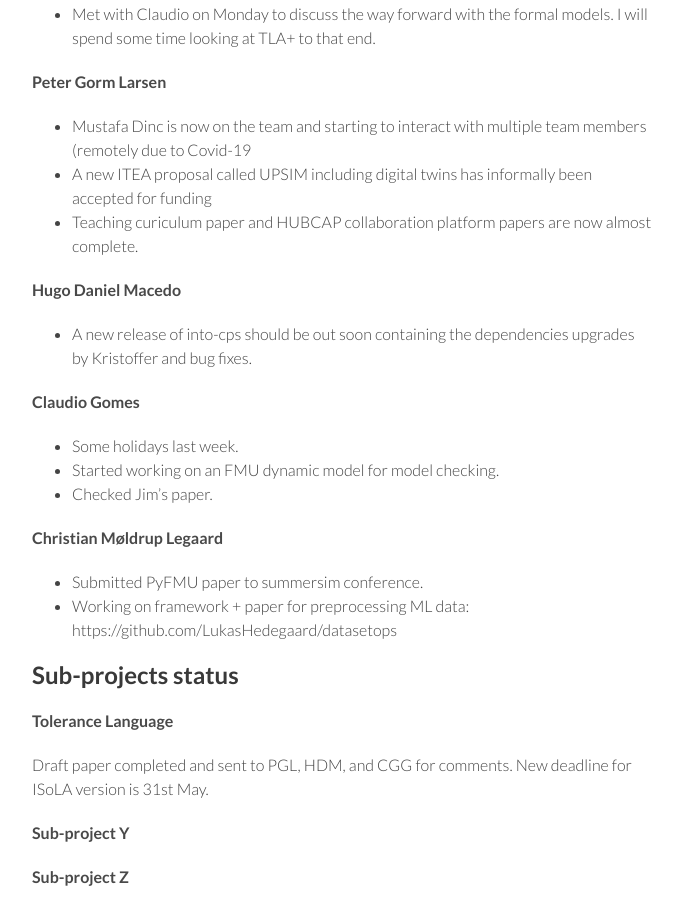
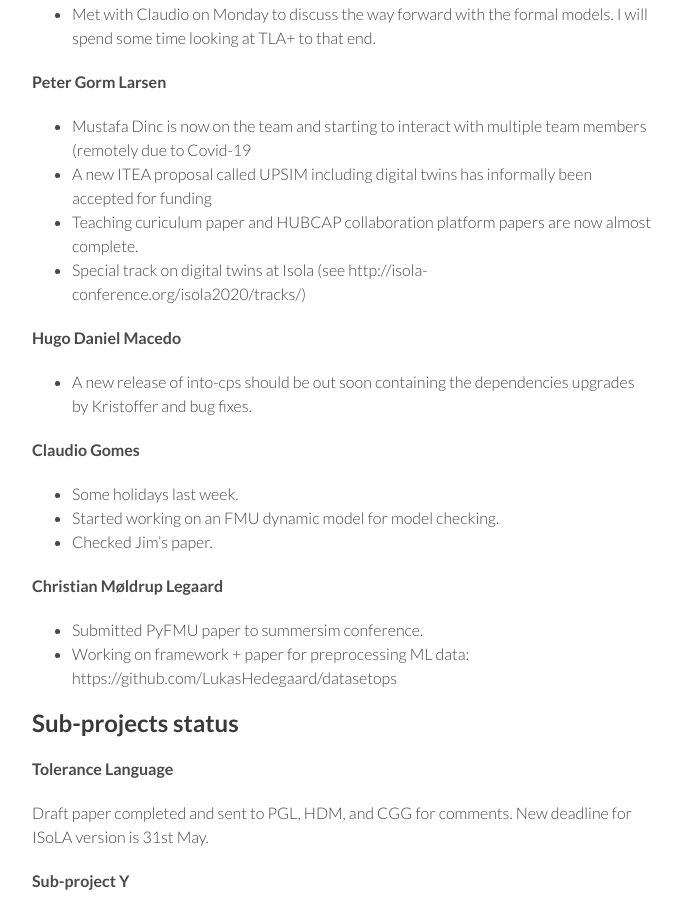
Before and after one commit to digitaltwincentre/digitaltwincentre.github.io, a Jekyll site: the page built from _biweeklies/Biweekly-15.md, in a window 1280 px wide and 900 px high, scrolled down 591 px. Shown: the whole window, without its empty margins (418-1097 px from the left). Built offline with Jekyll 4.4.1, drawn with Linux system fonts in a browser that asks for light colours; nearby versions of some CDN libraries.

Commit message:
Update Biweekly-15.md
Isola added

```diff
--- a/_biweeklies/Biweekly-15.md
+++ b/_biweeklies/Biweekly-15.md
@@ -33,6 +33,7 @@ date: 08 April 2020, 1030 CEST
 * Mustafa Dinc is now on the team and starting to interact with multiple team members (remotely due to Covid-19
 * A new ITEA proposal called UPSIM including digital twins has informally been accepted for funding
 * Teaching curiculum paper and HUBCAP collaboration platform papers are now almost complete.
+* Special track on digital twins at Isola (see http://isola-conference.org/isola2020/tracks/)
 
 #### Hugo Daniel Macedo
 * A new release of into-cps should be out soon containing the dependencies upgrades by Kristoffer and bug fixes.
```
